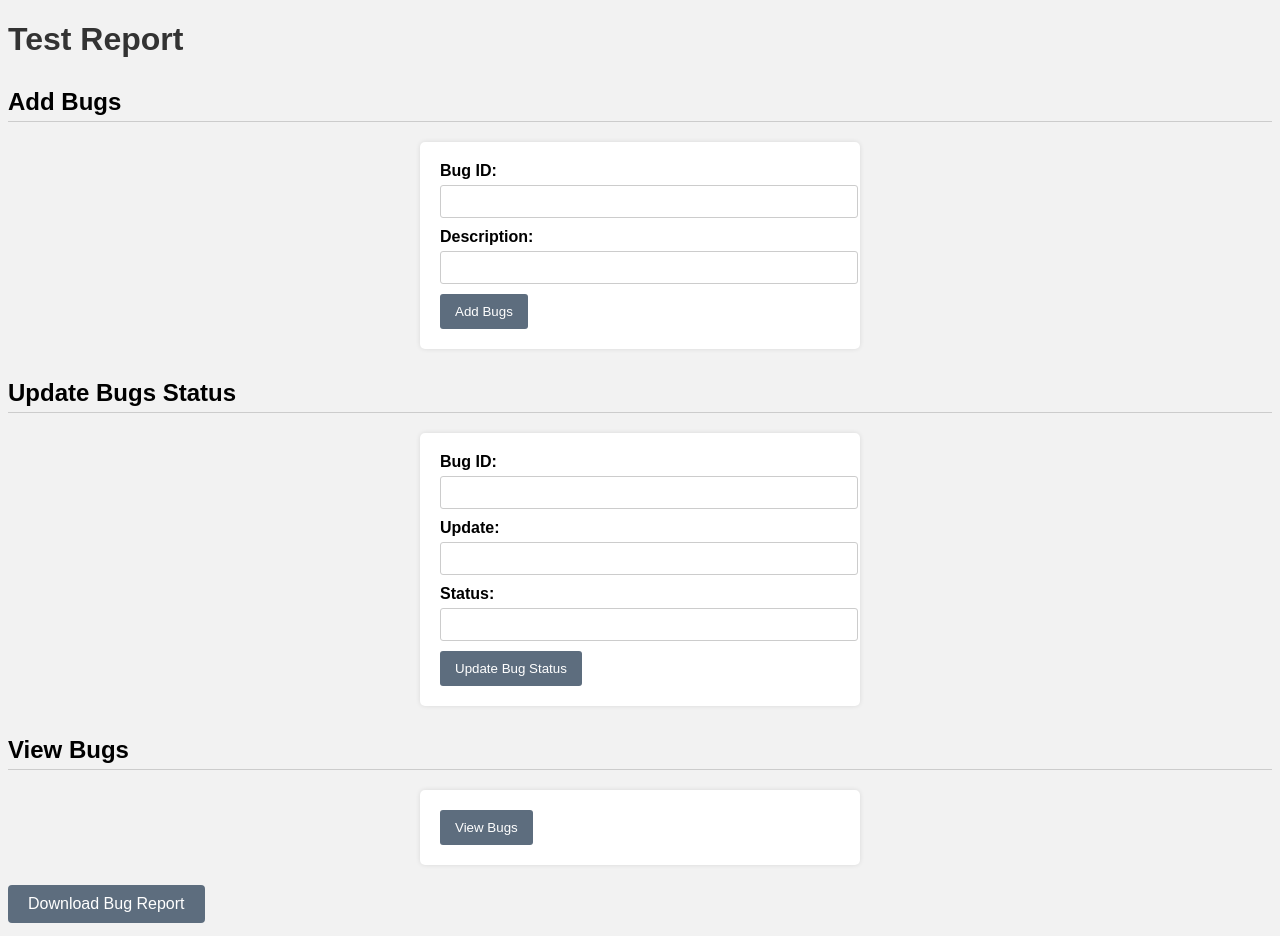
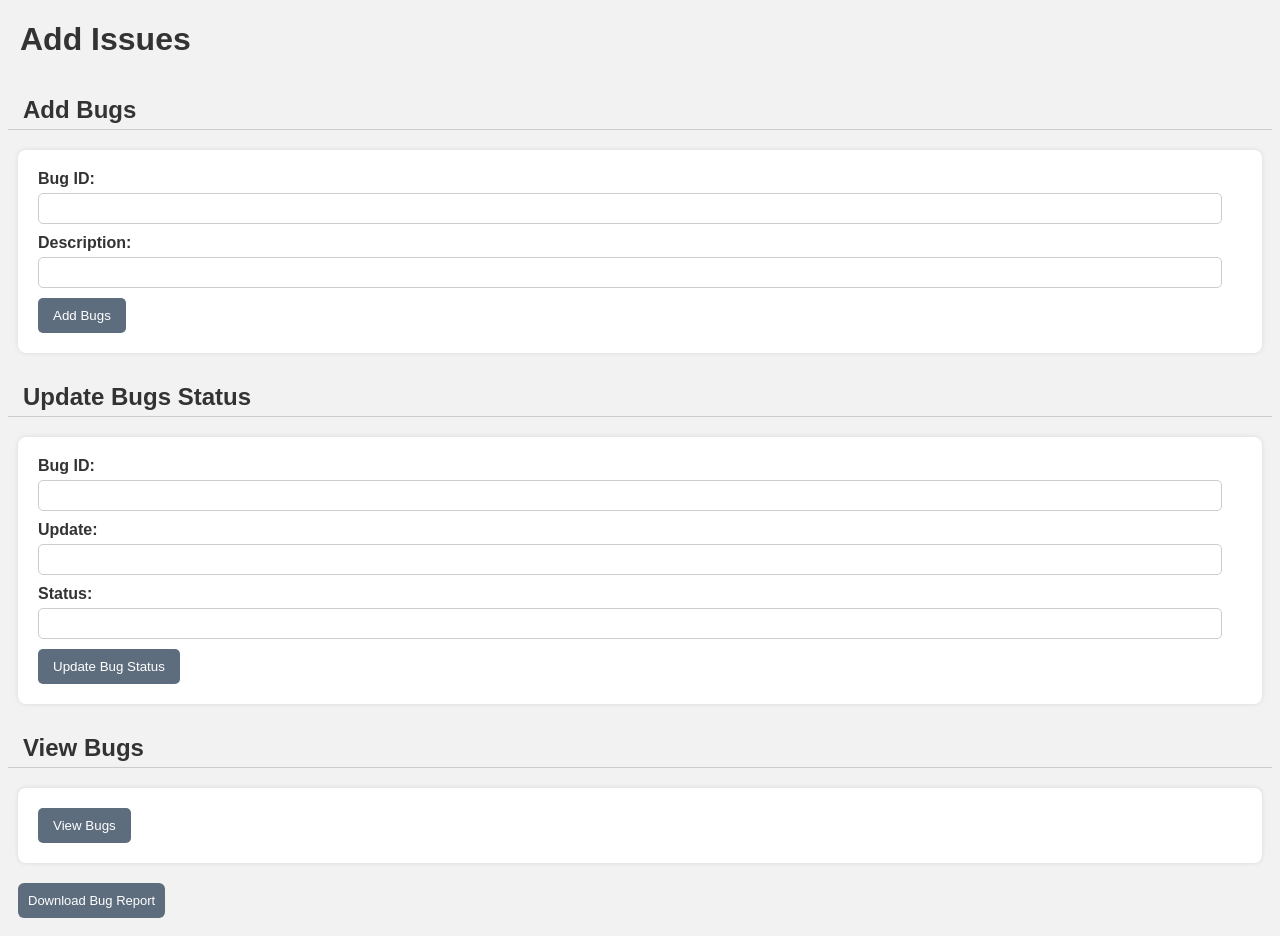
Before and after one commit to naufal-m/TestTool, a Flask app: page / in a window 1280 px wide. Run offline with Flask 3, Linux system fonts and the light colour scheme.

Commit message:
css changes in both style.css and view_table.css

```diff
--- a/static/styles.css
+++ b/static/styles.css
@@ -1,19 +1,22 @@
 body {
             font-family: Arial, sans-serif;
             background-color: #f2f2f2;
+            color: #333333;
         }
 
         h1 {
             color: #333;
+            padding-left: 12px;
+            margin-bottom: 3%;
         }
 
         form {
-            max-width: 400px;
-            margin: 0 auto;
+            max-width: 100%;
+            margin: 10px 10px;
             padding: 20px;
             background-color: #fff;
             box-shadow: 0 0 5px rgba(0, 0, 0, 0.1);
-            border-radius: 5px;
+            border-radius: 8px;
         }
 
         label {
@@ -24,11 +27,11 @@ body {
 
         input[type="text"],
         input[type="number"] {
-            width: 100%;
-            padding: 8px;
+            width: 97%;
+            padding: 7px;
             margin-bottom: 10px;
             border: 1px solid #ccc;
-            border-radius: 3px;
+            border-radius: 5px;
         }
 
         input[type="submit"] {
@@ -36,7 +39,7 @@ body {
             color: #fff;
             padding: 10px 15px;
             border: none;
-            border-radius: 3px;
+            border-radius: 5px;
             cursor: pointer;
         }
 
@@ -46,9 +49,11 @@ body {
 
         /* Optional: Style the headings */
         h2 {
+            padding-left: 15px;
             margin-top: 30px;
             border-bottom: 1px solid #ccc;
             padding-bottom: 5px;
+            color: #333333;
         }
 
 /* Styles for the popup container */
@@ -89,15 +94,15 @@ body {
 /* Styles for the download button */
 .download-button {
     display: inline-block;
-    padding: 10px 20px;
+    padding: 10px 10px;
     background-color: #5D6D7E;
     color: #fff;
     text-decoration: none;
     border: none;
-    border-radius: 4px;
-    font-size: 16px;
+    border-radius: 6px;
+    font-size: 13px;
     cursor: pointer;
-    margin-top: 20px;
+    margin: 10px;
 }
 
 .download-button:hover {
--- a/static/view_table.css
+++ b/static/view_table.css
@@ -1,3 +1,9 @@
+h1 {
+    font-family: Arial, sans-serif;
+    padding-left: 73px;
+    color: #333333
+}
+
 .table-container {
     margin: 0 auto; /* This will center the table horizontally */
     width: 90%; /* Adjust the width as needed */
--- a/templates/index.html
+++ b/templates/index.html
@@ -7,7 +7,7 @@
 
 </head>
 <body>
-<h1>Test Report</h1>
+<h1>Add Issues</h1>
 
     <!-- Add Bugs Popup -->
     <div id="add-bugs-popup" class="popup-container" style="display: none;">
--- a/templates/view_table.html
+++ b/templates/view_table.html
@@ -6,7 +6,7 @@
     <link rel="stylesheet" href="{{ url_for('static', filename='view_table.css') }}">
 </head>
 <body>
-<h1>View Bugs</h1>
+<h1>Bug Lists</h1>
     <div class="table-container">
     <table>
         <tr>
```
